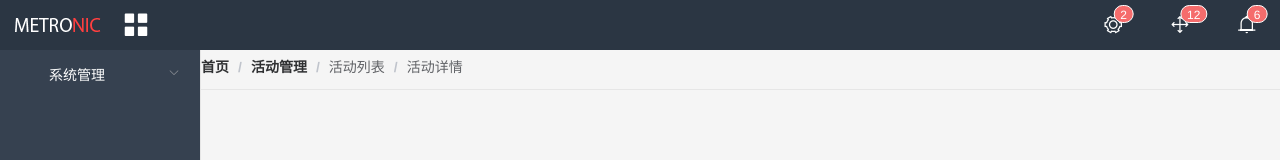
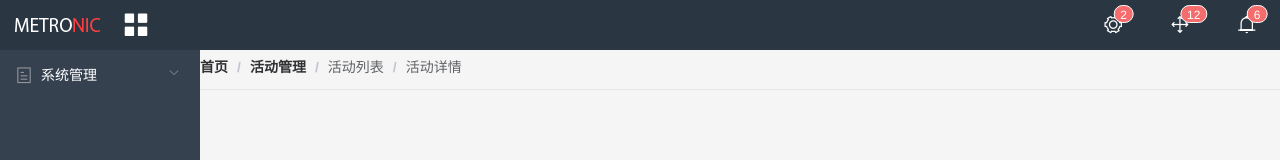
Before and after one commit to GuoYuFu123/vue-app-test, a Vue app: page / in a window 1280 px wide. Shown: the top 160 px of the page. Built offline with nearby package versions, Linux system fonts and the light colour scheme.

Commit message:
自适应

```diff
--- a/src/router/index.js
+++ b/src/router/index.js
@@ -1,10 +1,19 @@
 import Vue from 'vue'
 import Router from 'vue-router'
 import routes from './router'
+import store from '@/store'
+Vue.use(Router)
+const router = new Router({
+    mode: 'history',
+    routes
+})
 
-Vue.use(Router)
-
-export default new Router({
-  mode: 'history',
-  routes
+//后置守卫
+router.afterEach((to, from) => {
+    if (store.getters.isMobile) {
+        if (store.getters.isTopSideMenu) {
+            store.commit('SET_TOP_SIDE_MENU')
+        }
+    }
 })
+export default router
--- a/src/router/router.js
+++ b/src/router/router.js
@@ -5,9 +5,13 @@ const routes = [
     component: () => import('@/views/layout/Layout'),
     children:[
         {
-            path: 'form',
+            path: 'demo1',
             name: '表单',
             component: () => import('@/views/demo/nestedtable'),
+        }, {
+            path: 'demo2',
+            name: '表单2',
+            component: () => import('@/views/demo/Cascade'),
         },
 
     ]
--- a/src/store/modules/layout.js
+++ b/src/store/modules/layout.js
@@ -10,22 +10,22 @@ var author = {
         isTopSideMenu: false,
         menus: [
             {
-                icon: "el-icon-fa-bank",
+                icon: "el-icon-tickets",
                 isLeaf: false,
                 name: "系统管理",
                 path: "/system",
                 children: [
                     {
-                        icon: "el-icon-fa-database",
+                        icon: "el-icon-tickets",
                         isLeaf: true,
-                        name: "Redis数据",
-                        path: "/system/redis"
+                        name: "demo1",
+                        path: "/demo1"
                     },
                     {
-                        icon: "el-icon-fa-database",
+                        icon: "el-icon-tickets",
                         isLeaf: true,
-                        name: "Redis数据",
-                        path: "/system/redis1"
+                        name: "demo2",
+                        path: "/demo2"
                     }
                 ]
             }
--- a/src/style/layout.less
+++ b/src/style/layout.less
@@ -5,7 +5,7 @@
   flex-direction: column;
   .header {
     height: 50px;
-    border-bottom: 1px solid #2B3643;
+    // border-bottom: 1px solid #2B3643;
     background-color: #2B3643;
     .switch {
         color: #fff;
@@ -16,7 +16,7 @@
     .web-box {
       display: flex;
       justify-content: space-between;
-      h1 {
+     .logo-box {
         .logo {
             margin-top: 18px;
             margin-left: 15px;
@@ -40,9 +40,6 @@
         li:hover {
             background-color: #3f4f62;
         }
-        // .icon {
-        //     cursor: pointer;
-        // }
       }
     }
     .mobile-web {
@@ -53,15 +50,23 @@
   .main-con {
     flex: 1;
     display: flex;
-    // flex-direction: column;
     .side-nav {
+        background: #364150;
         .el-menu-vertical-demo:not(.el-menu--collapse) {
+            width: 200px;
             height: 100%;
         }
+        .el-menu {
+            border: none;
+        }
         .el-submenu .el-submenu__title {
-                    height: 48px;
-                    line-height: 48px;
-                }
+            height: 48px;
+            line-height: 48px;
+            padding: 0 12px!important;
+        }
+        .el-menu--collapse {
+            width: 48px;
+        }
     }
     .con {
       flex: 1;
@@ -73,8 +78,12 @@
             border-bottom: @border-style;
       }
       .content {
-        padding: 10px;
+          overflow: auto;
+          padding: 10px;
       }
     }
   }
 }
+#app {
+    height: 100%;
+}
--- a/src/views/layout/Header.vue
+++ b/src/views/layout/Header.vue
@@ -1,13 +1,13 @@
 <template>
     <div class='header'>
         <div class='web-box'>
-            <h1 v-if='!isMobile'>
+            <div  class='logo-box' v-if='!isMobile'>
                 <img v-if='!isCollapse' class='logo' src='@/assets/logo.png' alt='加载失败'>
                 <i class='el-icon-menu switch' @click='switchHandle'></i>
-            </h1>
-            <h1 v-if='isMobile'>
+            </div>
+            <div class="logo-box" v-if='isMobile'>
                 <img class='logo' src='@/assets/logo.png' alt='加载失败'>
-            </h1>
+            </div>
             <ul class='setting'>
                 <li>
                     <el-badge :value='2' class='item'>
--- a/src/views/layout/SideNav.vue
+++ b/src/views/layout/SideNav.vue
@@ -1,14 +1,16 @@
 <template>
-    <div v-if="isTopSideMenu" class='side-nav' :style='isMobile?"width:100%;":"width:201px;"'>
+    <div v-if="isTopSideMenu" class='side-nav' :style='isMobile?"width:100%;":isCollapse?"":"width:200px;"'>
         <el-menu
             default-active='1-4-1'
-            class='el-menu-vertical-demo'
+            :class='isMobile ? "": "el-menu-vertical-demo"'
             background-color="#364150"
             text-color="#fff"
             active-text-color="#ffd04b"
             @open='handleOpen'
             @close='handleClose'
             :collapse='isCollapse'
+            router
+            unique-opened
         >
             <template v-for='menu in menus' >
                 <el-menu-item v-if='menu.isLeaf' :index='menu.path' :key='menu.path'>
```
